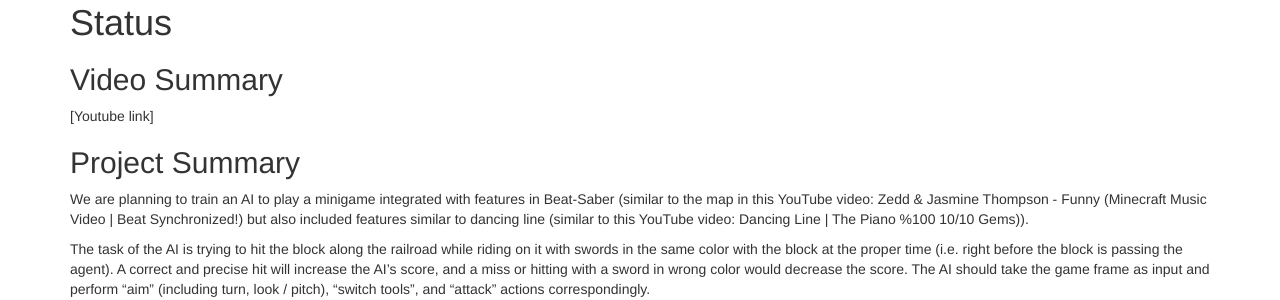
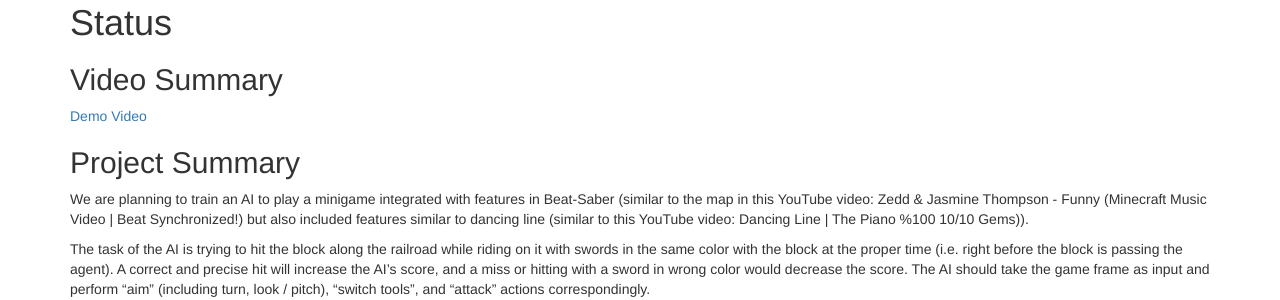
Before and after one commit to CoderMisha/ArtificialIdiot, a Jekyll site: the page built from docs/status.md, in a window 1280 px wide and 900 px high. Shown: the part 170-470 px from the top of the window. Built offline with Jekyll 4.4.1, drawn with Linux system fonts in a browser that asks for light colours.

Commit message:
add video link

```diff
--- a/docs/status.md
+++ b/docs/status.md
@@ -6,7 +6,7 @@ title: Status
 
 ## Video Summary
 
-\[Youtube link\]
+[Demo Video](https://www.ics.uci.edu/~tongjiew/cs175/status_report_vid.mp4)
 
 ## Project Summary
 
```
